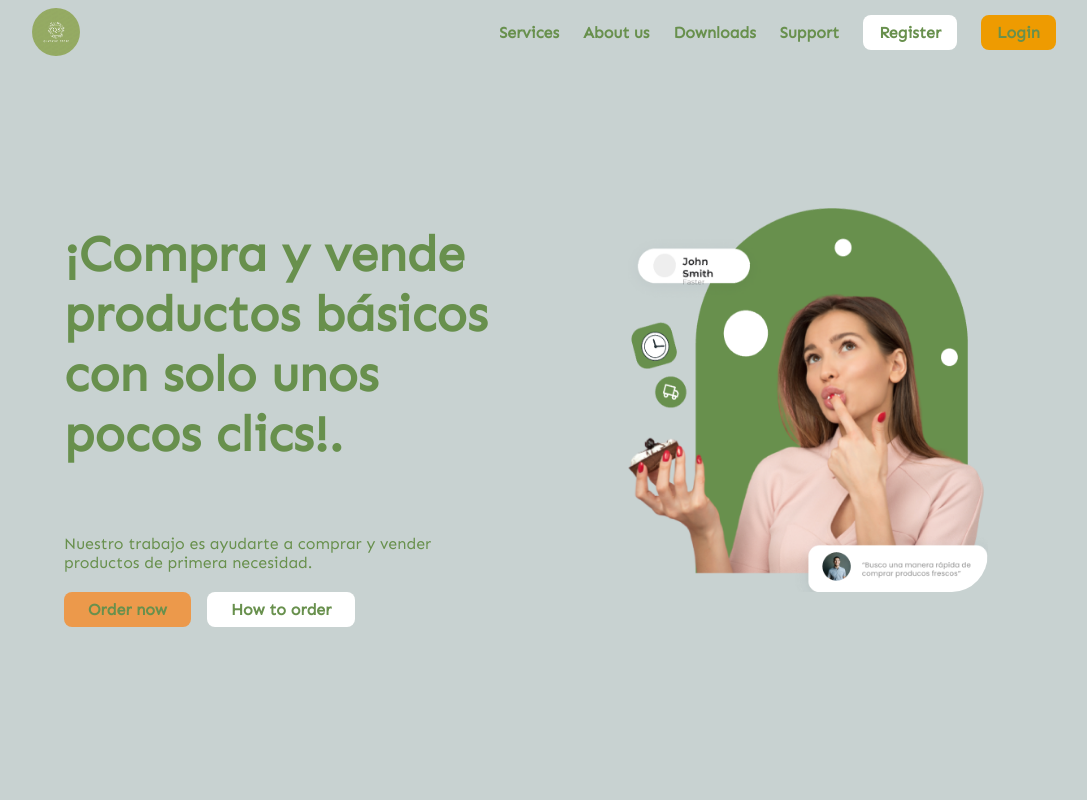
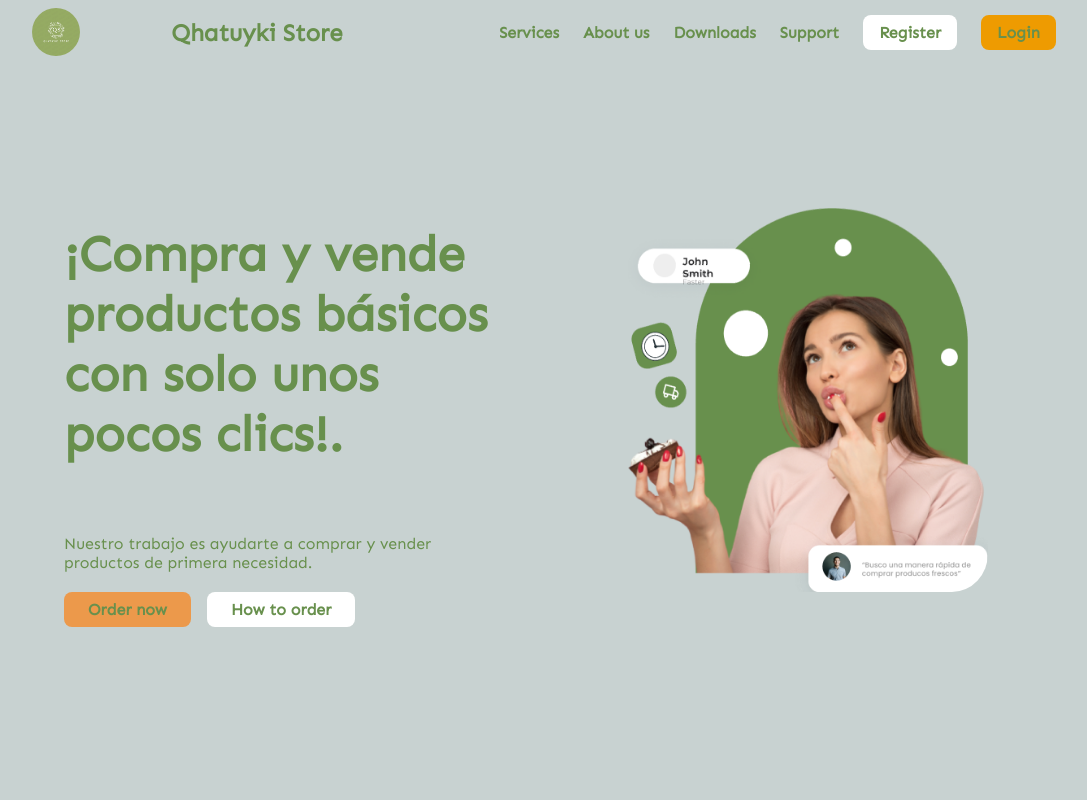
Before and after one commit to SI720-2202-SW31-Grupo-2/LandingPageFinal, a website: page index.html in a window 1280 px wide. Shown: the top 800 px of the page, without its empty margins (96-1183 px from the left). Drawn offline with nearby package versions, Linux system fonts and the light colour scheme.

Commit message:
Last Update with all errors Modified

```diff
--- a/styles/css/header.css
+++ b/styles/css/header.css
@@ -167,7 +167,8 @@
 }
 @media (min-width: 373px) {
   .Header-Name__app {
-    display: none;
+    display: flex;
+    padding: 1em 1em;
   }
   .profile__info-subtitle {
     padding: 1em 0;
```
